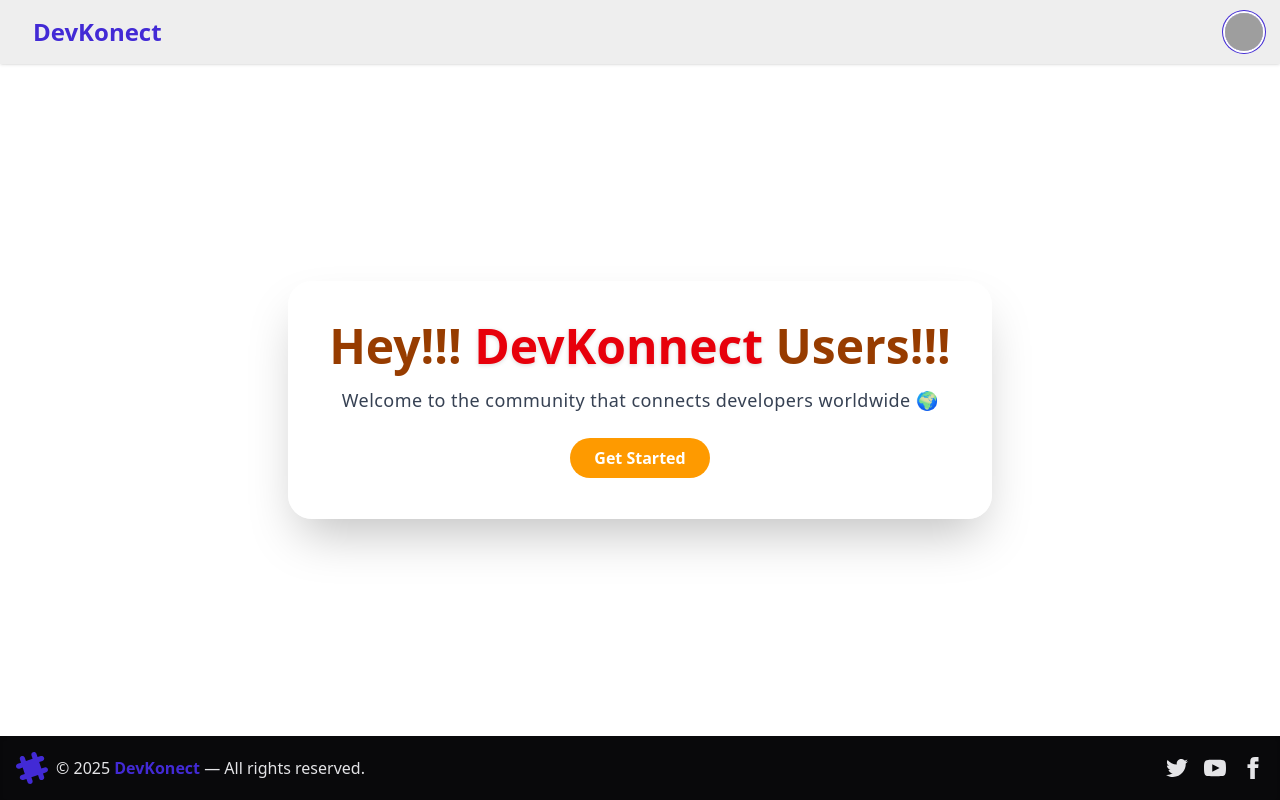
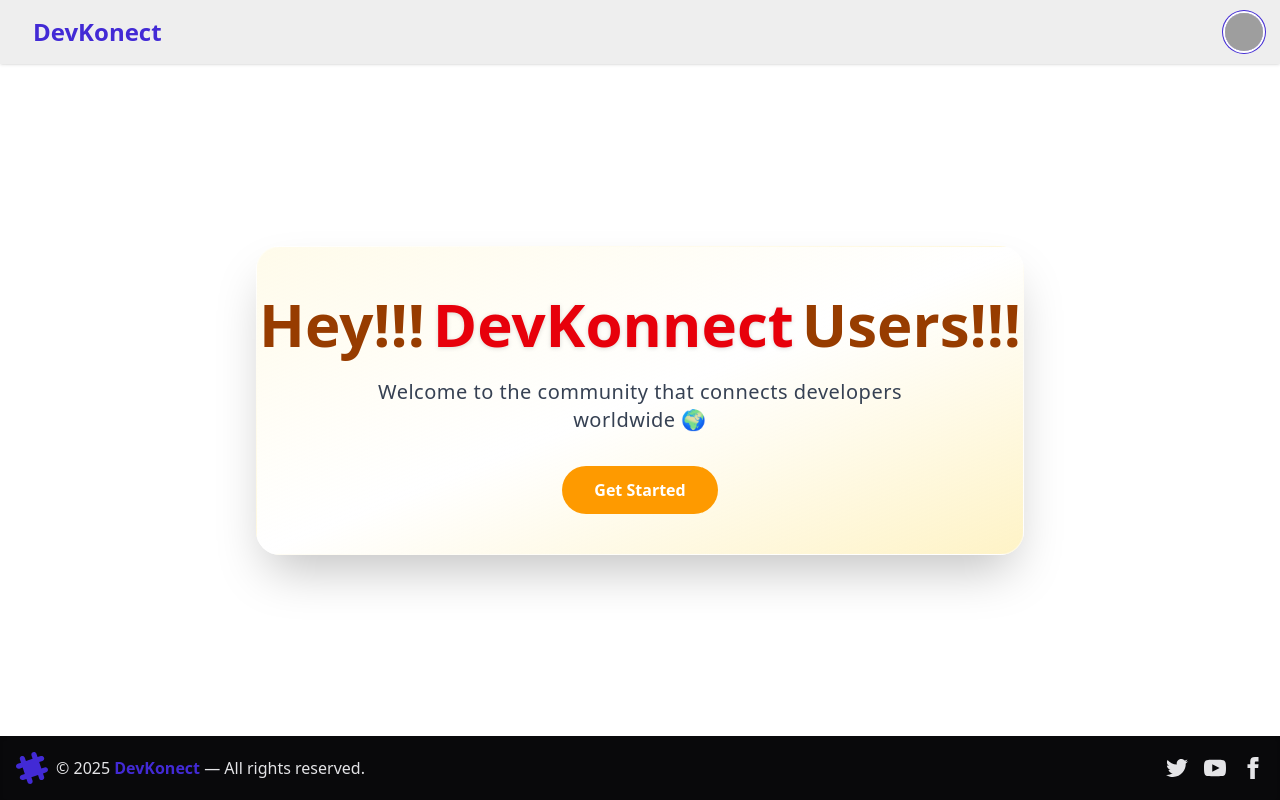
Before and after one commit to anas-faiz/devkonect-web, a React (Vite) app: page / in a window 1280 px wide. Built offline with nearby package versions, Linux system fonts and the light colour scheme; grey boxes are pictures that could not be loaded.

Commit message:
hero component made

```diff
--- a/src/App.jsx
+++ b/src/App.jsx
@@ -1,22 +1,12 @@
 import Footer from "./components/Footer";
+import Hero from "./components/Hero";
 import Navbar from "./components/Navbar";
 
 function App() {
   return (
     <div className="flex flex-col items-center justify-center h-screen w-full ">
       <Navbar/>
-      <div className="bg-white/70 backdrop-blur-md rounded-3xl shadow-2xl p-10 text-center border border-white/30 transition-all hover:scale-105 hover:shadow-amber-400/40 duration-300">
-        <h1 className="text-5xl font-extrabold text-amber-800 mb-4">
-          Hey!!! <span className="text-red-600 drop-shadow-sm">DevKonnect</span>{" "}
-          Users!!!
-        </h1>
-        <p className="text-lg text-gray-700 font-medium tracking-wide">
-          Welcome to the community that connects developers worldwide 🌍
-        </p>
-        <button className="mt-6 bg-amber-500 text-white px-6 py-2 rounded-full font-semibold hover:bg-amber-600 hover:shadow-lg transition-all duration-300">
-          Get Started
-        </button>
-      </div>
+      <Hero/>
       <Footer/>
     </div>
   );
--- /dev/null
+++ b/src/components/Hero.jsx
@@ -0,0 +1,28 @@
+const Hero = () => {
+  return (
+    <section className="flex flex-col items-center justify-center text-center p-10 bg-gradient-to-br from-amber-50 via-white/70 to-amber-100 backdrop-blur-xl rounded-3xl shadow-2xl border border-white/40 transition-transform duration-300 hover:scale-[1.03] hover:shadow-amber-400/40 max-w-3xl mx-auto my-12">
+      {/* Title */}
+      <h1 className="text-4xl sm:text-5xl md:text-6xl font-extrabold text-amber-800 mb-4 leading-tight">
+        Hey!!!
+        <span className="text-red-600 drop-shadow-sm mx-2">DevKonnect</span>
+        Users!!!
+      </h1>
+
+      {/* Subtitle */}
+      <p className="text-base sm:text-lg md:text-xl text-gray-700 font-medium tracking-wide max-w-xl">
+        Welcome to the community that connects developers worldwide 🌍
+      </p>
+
+      {/* CTA Button */}
+      <button
+        className="mt-8 bg-amber-500 text-white px-8 py-3 rounded-full font-semibold hover:bg-amber-600 hover:shadow-lg active:scale-95 transition-all duration-300"
+        onClick={() => window.scrollTo({ top: 0, behavior: 'smooth' })}
+        aria-label="Get started with DevKonnect"
+      >
+        Get Started
+      </button>
+    </section>
+  );
+};
+
+export default Hero;
--- a/src/components/Navbar.jsx
+++ b/src/components/Navbar.jsx
@@ -1,5 +1,3 @@
-import React from "react";
-
 const Navbar = () => {
   const user = {
     name: "Anas",
```
